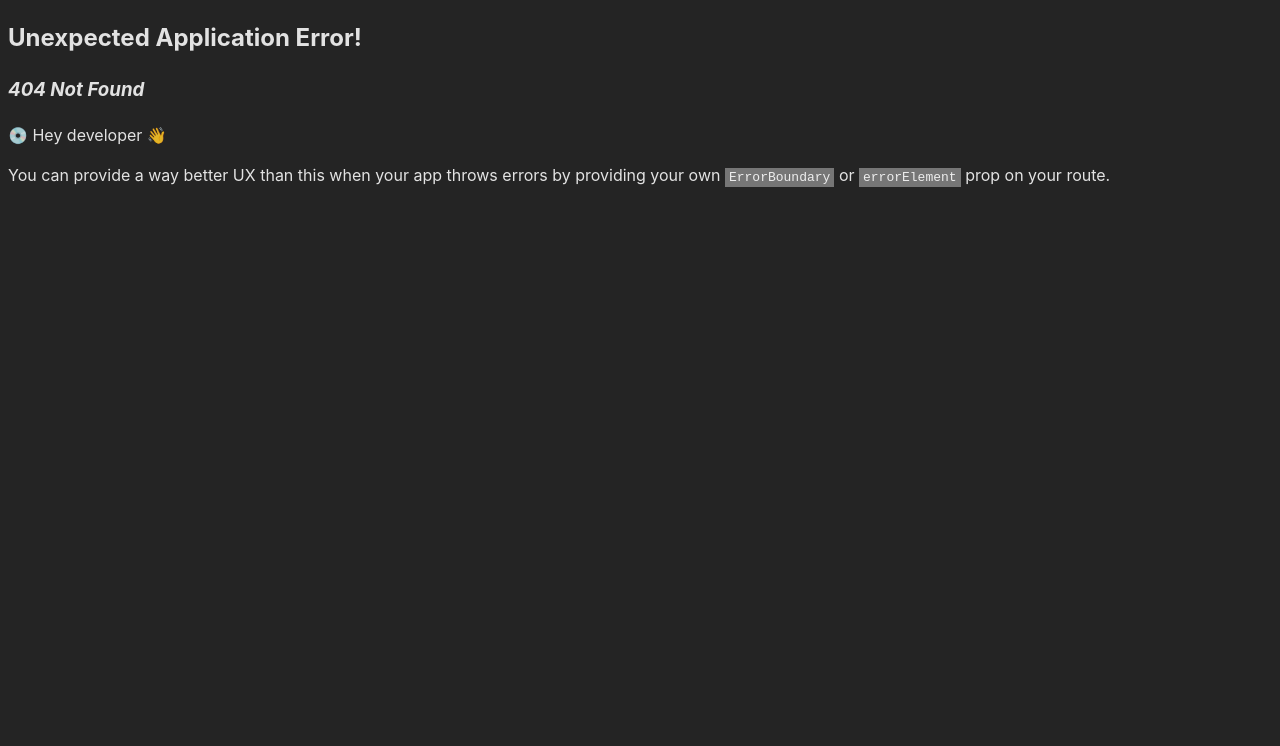
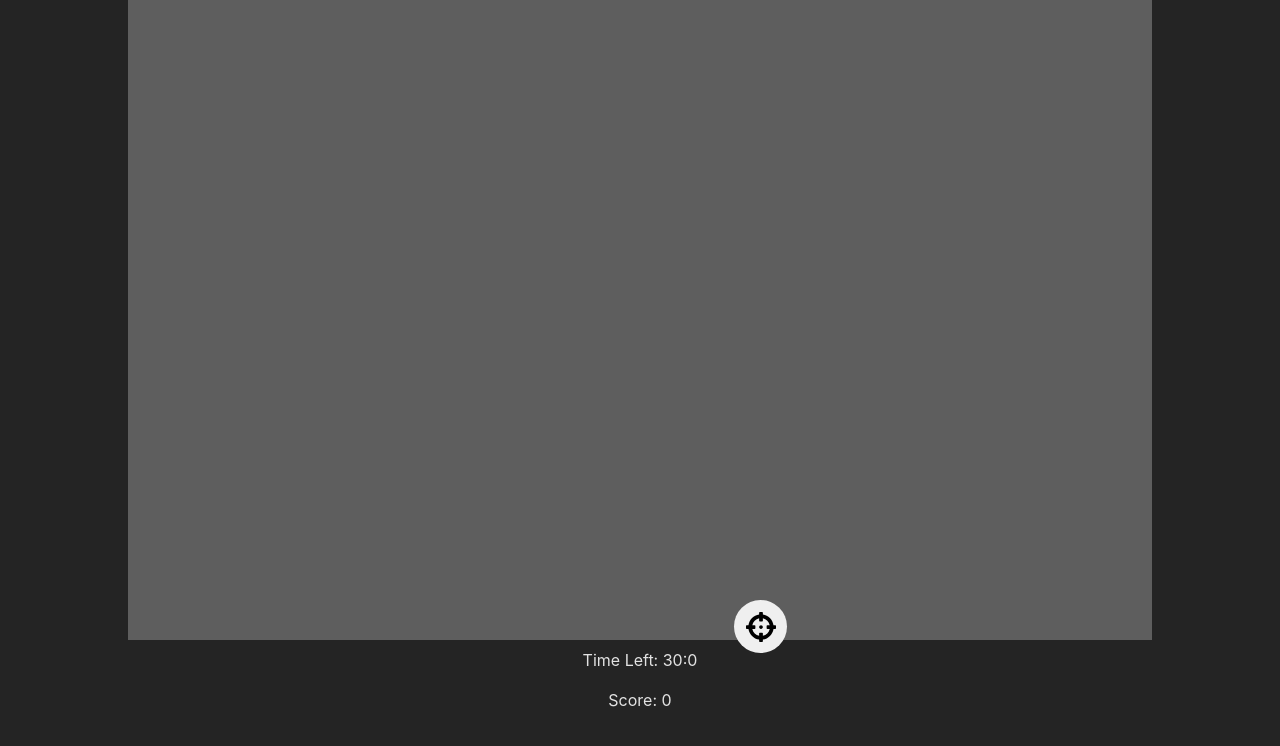
Before and after one commit to Matthewpimentel/mini-games, a React (Vite) app: page /aimtrainer in a window 1280 px wide. Before the commit this address had no page. Shown: the top 746 px of the page. Built offline with nearby package versions, Linux system fonts and the light colour scheme.

Commit message:
Updated aim trainer and styling
- Aim trainer functions
-Fixed various styling of pages

```diff
--- a/src/App.jsx
+++ b/src/App.jsx
@@ -2,17 +2,27 @@ import './App.css'
 import { Link, Route, Routes, BrowserRouter } from 'react-router-dom';
 import { GiTicTacToe } from "react-icons/gi";
 import { MdOutlineGridOn } from "react-icons/md";
+import { FaCrosshairs } from "react-icons/fa";
+
 
 
 function App() {
 
   return (
-    <>
-    <div>
-      <button><Link to="/tictactoe"><GiTicTacToe size={20}/></Link></button>
-      <button><Link to="/memorymatching"><MdOutlineGridOn size={20}/></Link></button>
+    <div className='home'>
+      <div className='button-container'>
+        <Link to="/tictactoe"><button><GiTicTacToe size={40} /></button></Link>
+        <span>Tic Tac Toe</span>
+      </div>
+      <div className='button-container'>
+       <Link to="/memorymatching"><button><MdOutlineGridOn size={40} /></button></Link>
+        <span>Memory Matching</span>
+      </div>
+      <div className='button-container'>
+       <Link to="/aimtrainer"><button><FaCrosshairs size={40} /></button></Link>
+        <span>Aim Trainer</span>
+      </div>
     </div>
-    </>
   )
 }
 
--- /dev/null
+++ b/src/Pages/AimTrainer.jsx
@@ -0,0 +1,107 @@
+import React, { useState, useEffect } from 'react';
+import { FaCrosshairs } from "react-icons/fa";
+
+const AimTrainerPlayField = () => {
+    const [buttonPosition, setButtonPosition] = useState({ x: 0, y: 0 });
+    const [timer, setTimer] = useState({ seconds: 30, milliseconds: 0 });
+    const [timerRunning, setTimerRunning] = useState(false);
+    const [count, setCount] = useState(0);
+    const [showModal, setShowModal] = useState(false);
+    const [score, setScore] = useState(0);
+
+    useEffect(() => {
+        // Function to generate random coordinates within the div
+        const generateRandomCoordinates = () => {
+            const div = document.querySelector(".aim-trainer-play-field");
+            const maxWidth = div.offsetWidth;
+            const maxHeight = div.offsetHeight;
+            const newX = Math.floor(Math.random() * maxWidth);
+            const newY = Math.floor(Math.random() * maxHeight);
+            return { x: newX, y: newY };
+        };
+
+        // Set initial button position
+        setButtonPosition(generateRandomCoordinates());
+
+        // Function to handle button click
+        const handleClick = () => {
+            setButtonPosition(generateRandomCoordinates()); // Generate new random position
+            setCount(prevCount => prevCount + 1);
+            setTimerRunning(true);
+        };
+
+        // Event listener for button click
+        const button = document.querySelector(".spawn-button");
+        button.addEventListener('click', handleClick);
+
+        // Cleanup
+        return () => {
+            button.removeEventListener('click', handleClick);
+        };
+    }, []);
+
+    useEffect(() => {
+        let intervalId;
+        if (timerRunning) {
+            intervalId = setInterval(() => {
+                setTimer((prevTimer) => {
+                    let newMilliseconds = prevTimer.milliseconds - 10;
+                    let newSeconds = prevTimer.seconds;
+                    if (newMilliseconds < 0) {
+                        newMilliseconds += 1000;
+                        newSeconds -= 1;
+                    }
+                    // Check if timer has reached 0
+                    if (newSeconds === 0 && newMilliseconds === 0) {
+                        clearInterval(intervalId);
+                        setTimerRunning(false);
+                        setShowModal(true);
+                        setScore(count);
+                    }
+                    return { seconds: newSeconds, milliseconds: newMilliseconds };
+                }); // Decrement timer every 10 milliseconds
+            }, 10);
+        }
+
+        // Cleanup function
+        return () => clearInterval(intervalId);
+    }, [timerRunning, count]);
+
+    const handleRetry = () => {
+        setTimer({ seconds: 30, milliseconds: 0 });
+        setCount(0);
+        setShowModal(false);
+    };
+
+    const handleCloseModal = () => {
+        setShowModal(false);
+    };
+
+    return (
+        <div className='aim-trainer-container'>
+            <div className="aim-trainer-play-field" style={{ position: 'relative' }}>
+                {/* Render button at the specified position */}
+                <button className="spawn-button" style={{ position: 'absolute', left: buttonPosition.x, top: buttonPosition.y }}>
+                    <FaCrosshairs size={30} />
+                </button>
+            </div>
+            <div className='aim-info'>
+                <span>{`Time Left: ${timer.seconds}:${timer.milliseconds}`}</span>
+                <span>{`Score: ${count}`}</span>
+            </div>
+
+            {showModal && (
+                <div className="modal">
+                    <div className="modal-content">
+                        <h2>Time's up!</h2>
+                        <p>Your score: {score}</p>
+                        <button onClick={handleRetry}>Retry</button>
+                        <button onClick={handleCloseModal}>Close</button>
+                    </div>
+                </div>
+            )}
+        </div>
+    );
+};
+
+export default AimTrainerPlayField;
--- a/src/Pages/TicTacToe.jsx
+++ b/src/Pages/TicTacToe.jsx
@@ -69,8 +69,8 @@ const TicTacToe = () => {
       </div>
       <div className="game-info">
         <div>{status}</div>
+        <button onClick={handleReset}>Reset</button>
       </div>
-      <button onClick={handleReset}>Reset</button>
     </div>
   );
 };
--- a/src/index.css
+++ b/src/index.css
@@ -1,4 +1,7 @@
 :root {
+  display: flex;
+  justify-content: center;
+  align-items: center;
   font-family: Inter, system-ui, Avenir, Helvetica, Arial, sans-serif;
   line-height: 1.5;
   font-weight: 400;
@@ -11,6 +14,37 @@
   text-rendering: optimizeLegibility;
   -webkit-font-smoothing: antialiased;
   -moz-osx-font-smoothing: grayscale;
+
+}
+
+body,html {
+  margin: 0;
+  padding: 0;
+}
+* {
+  box-sizing: border-box;
+}
+
+.home {
+  display: flex;
+  flex-direction: row;
+
+  align-items: center;
+  height: 100vh;
+}
+
+.button-container {
+  display: flex;
+  flex-direction: column;
+  align-items: center;
+  justify-content: center;
+}
+
+.button-container button {
+  width: 10rem;
+  height: 10rem;
+  margin: 0.25rem;
+  cursor: pointer;
 }
 
 
@@ -35,23 +69,116 @@
 }
 
 .square {
-  width: 10vw;
-  height: 10vh;
-  margin: 1rem;
+  width: 7rem;
+  height: 7rem;
+  margin: 0.5rem;
+}
+
+.game-info {
+  display: flex;
+  flex-direction: column;
+  align-items: center;
+  font-size: 2rem;
+}
+
+.game-info button {
+  font-size: 2rem;
 }
 
 /* MEMORY GAME*/
 
 .memory-game {
   display: flex;
+  flex-direction: column;
+  justify-content: center;
+  align-items: center;
   height: 100vh;
+}
+
+.memory-card {
+  width: 6rem;
+  height: 6rem;
+  margin: 0.5rem;
+}
+
+.memory-game > * {
+  font-size: 2rem;
+  text-align: center;
+}
+
+/*AIM TRAINER*/
+
+.aim-trainer-play-field {
+  width: 80vw;
+  height: 80vh;
+  background-color: #5e5e5e;
+}
+
+.spawn-button {
+  display: flex;
+  align-items: center;
+  justify-content: center;
+  width: 4em;
+  height: 4em;
+  border-radius: 100%;
+  border: none;
+  cursor: pointer;
+}
+
+.aim-info {
+  display: flex;
   flex-direction: column;
+  align-items: center;
+}
+
+.aim-info span {
+  margin: 0.5rem;
+}
+
+.aim-info button {
+  width: 10em;
+  height: 3cap;
+}
+
+.modal {
+  position: fixed;
+  top: 0;
+  left: 0;
+  width: 100%;
+  height: 100%;
+  background-color: rgba(0, 0, 0, 0.5); /* Semi-transparent black background */
+  display: flex;
   justify-content: center;
   align-items: center;
 }
 
-.memory-card {
-  width: 4rem;
-  height: 4rem;
-  margin: 0.25rem;
+.modal-content {
+  background-color: #242424;
+  padding: 20px;
+  border-radius: 5px;
+  box-shadow: 0 0 10px rgba(0, 0, 0, 0.3);
+  text-align: center;
+
 }
+
+.modal-content h2 {
+  margin-top: 0;
+}
+
+.modal-content p {
+  margin-bottom: 20px;
+}
+
+.modal-content button {
+  background-color: #5e5e5e;
+  color: #fff;
+  border: none;
+  padding: 10px 20px;
+  margin: 0 5px;
+  border-radius: 5px;
+  cursor: pointer;
+}
+
+.modal-content button:hover {
+  background-color: #0056b3;
+}
--- a/src/main.jsx
+++ b/src/main.jsx
@@ -9,6 +9,7 @@ import {
 
 import MemoryMatchingGame from './Pages/MemoryMatchingGame.jsx';
 import TicTacToe from './Pages/TicTacToe.jsx';
+import AimTrainer from './Pages/AimTrainer.jsx';
 
 const router = createBrowserRouter([
   {
@@ -22,6 +23,10 @@ const router = createBrowserRouter([
   {
     path: "/memorymatching",
     element: <MemoryMatchingGame/>
+  },
+  {
+    path: "/aimtrainer",
+    element: <AimTrainer/>
   }
 ]);
 
```
Also changed, not shown: 1 other file (tests, documents, lock files or other folders).
